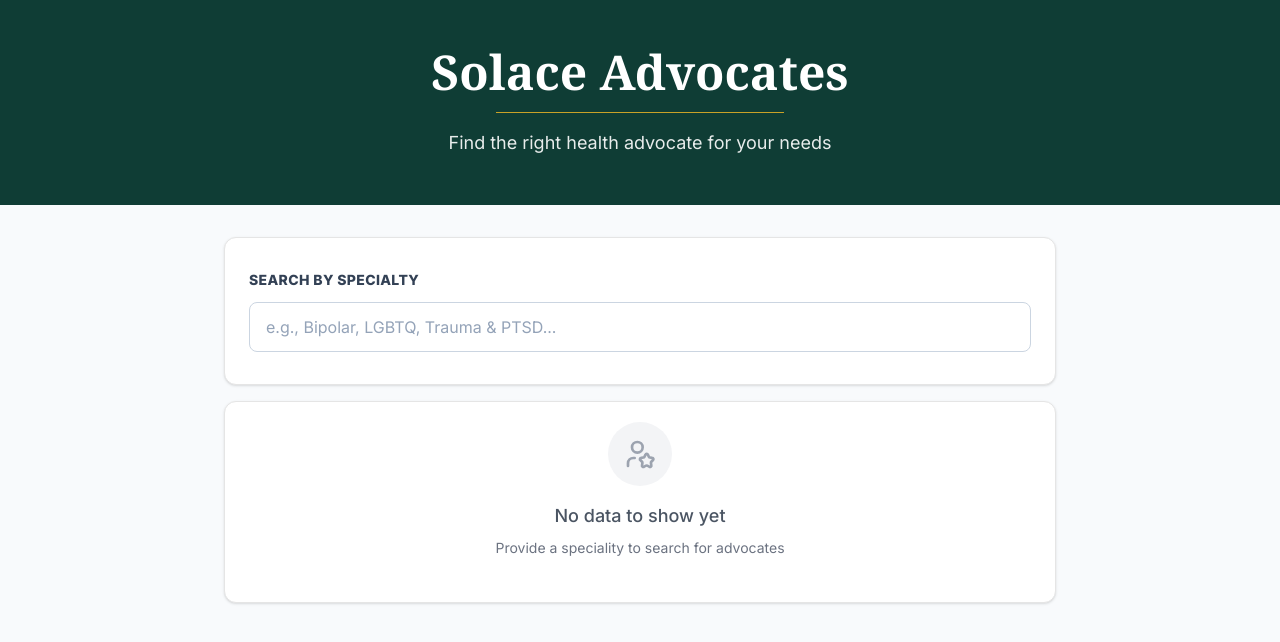
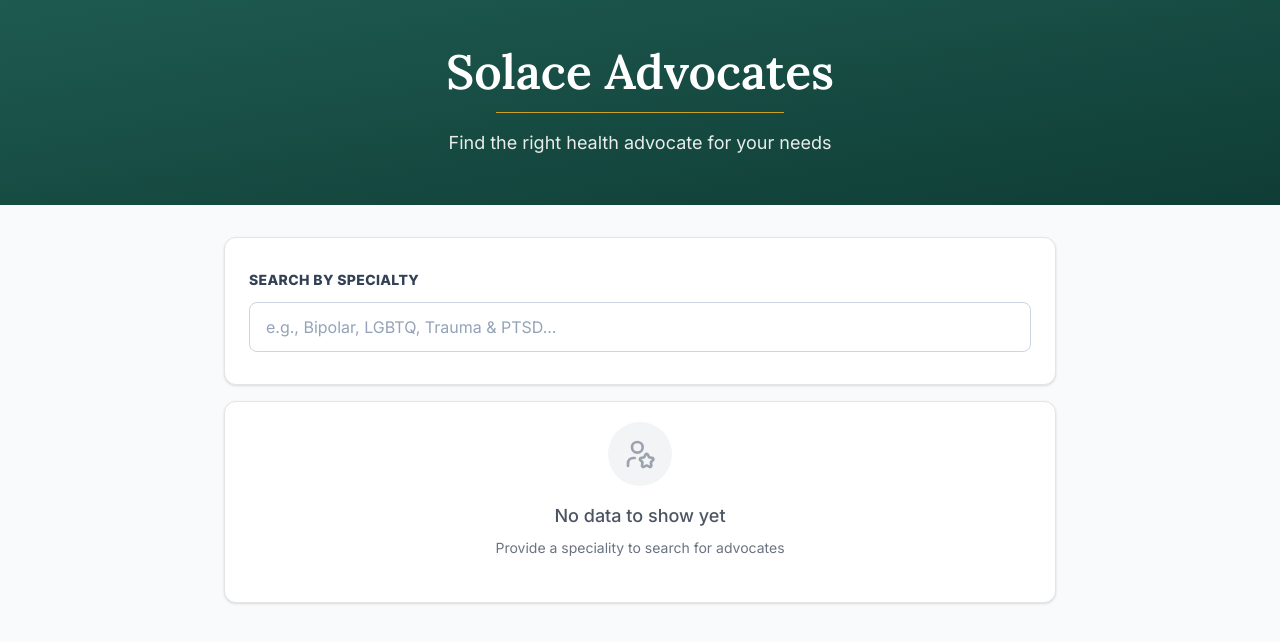
Before and after one commit to bsaff/solace, a Next.js app: page / in a window 1280 px wide. Shown: the top 642 px of the page. Built offline with nearby package versions, Linux system fonts and the light colour scheme.

Commit message:
font update

```diff
--- a/src/app/layout.tsx
+++ b/src/app/layout.tsx
@@ -1,8 +1,13 @@
 import type { Metadata } from "next";
-import { Inter } from "next/font/google";
+import { Inter, Lora } from "next/font/google";
 import "./globals.css";
 
 const inter = Inter({ subsets: ["latin"] });
+const lora = Lora({
+  subsets: ["latin"],
+  weight: ["400", "500", "600", "700"],
+  variable: "--font-lora",
+});
 
 export const metadata: Metadata = {
   title: "Solace Candidate Assignment",
@@ -16,7 +21,7 @@ export default function RootLayout({
 }>) {
   return (
     <html lang="en">
-      <body className={inter.className}>{children}</body>
+      <body className={`${inter.className} ${lora.variable}`}>{children}</body>
     </html>
   );
 }
--- a/src/app/page.tsx
+++ b/src/app/page.tsx
@@ -40,9 +40,9 @@ export default function Home() {
   return (
     <main className="min-h-screen bg-slate-50">
       {/* Banner */}
-      <section className="w-full bg-brand-700">
+      <section className="w-full bg-gradient-to-br from-brand-500 to-brand-700">
         <div className="mx-auto max-w-5xl px-6 py-12 text-center text-white">
-          <h1 className="text-5xl font-bold font-serif">Solace Advocates</h1>
+          <h1 className="text-5xl font-semibold font-lora">Solace Advocates</h1>
           <div className="mx-auto mt-4 w-72 border-t border-brand-accent" />
           <p className="mt-4 text-lg opacity-90">
             Find the right health advocate for your needs
--- a/tailwind.config.ts
+++ b/tailwind.config.ts
@@ -9,6 +9,9 @@ const config: Config = {
   ],
   theme: {
     extend: {
+      fontFamily: {
+        lora: ["var(--font-lora)", "serif"],
+      },
       colors: {
         brand: {
           "50": "#f0f9f7",
```
